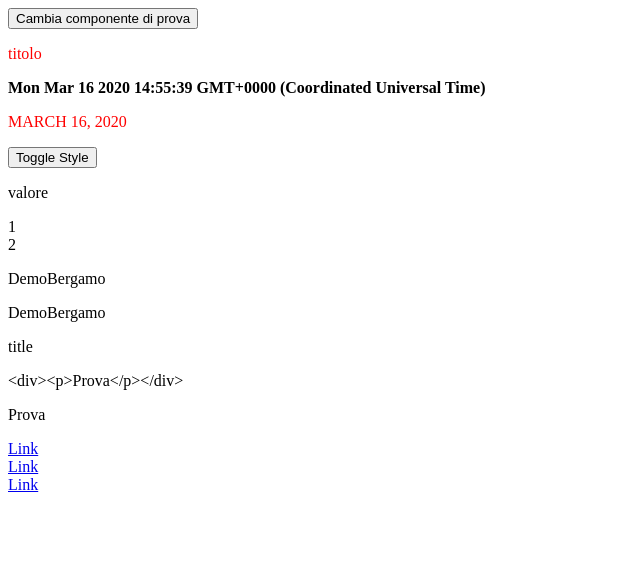
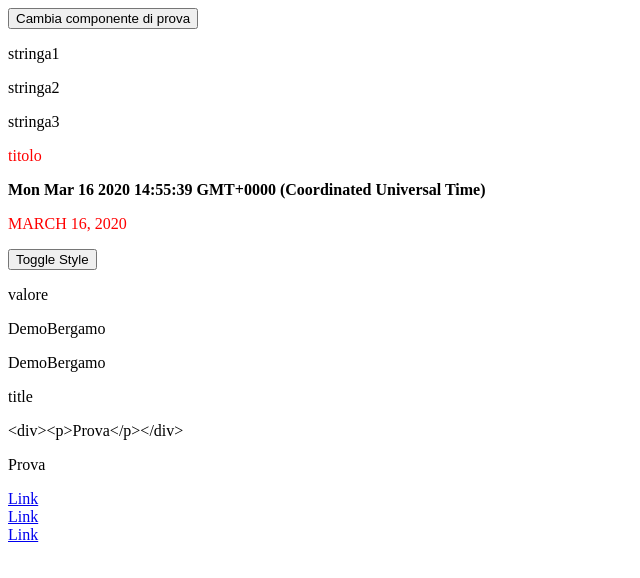
Before and after one commit to LukeSkywa/DemoBergamo, an Angular app: page / in a window 1280 px wide. Shown: the top 578 px of the page, without its empty margins (0-640 px from the left). Built offline with nearby package versions, Linux system fonts and the light colour scheme.

Commit message:
esempio ngfor

```diff
--- a/src/app/primo/primo.component.html
+++ b/src/app/primo/primo.component.html
@@ -1,3 +1,4 @@
+<p *ngFor="let elemento of lista">{{elemento}}</p>
 
 <p [class.colorRed]="toggleStyle" [class.boldStyle]="!toggleStyle">{{titoloInput | lowercase}}</p>
 <p class="boldStyle">{{myDate}}</p>
@@ -7,10 +8,6 @@
 
 <p>{{oggetto?.chiave}} </p>
 <p>{{oggetto1?.chiave}} </p>
-
-<div *ngFor="let pippo of lista">
-    {{pippo}}
-</div>
 <!-- Da preferire l'interpolazione, a meno che non si ha dell'html nella string -->
 <p>{{title}}</p>
 <p [innerHTML]="title"></p>
--- a/src/app/primo/primo.component.ts
+++ b/src/app/primo/primo.component.ts
@@ -6,6 +6,10 @@ import { Component, OnInit, Input } from '@angular/core';
   styleUrls: ['./primo.component.scss']
 })
 export class PrimoComponent implements OnInit {
+
+  lista: string[] = ['stringa1', 'stringa2', 'stringa3'];
+
+
   toggleStyle: boolean = true;
 
   get myStyles() {
@@ -23,8 +27,6 @@ export class PrimoComponent implements OnInit {
   @Input()
   titoloInput: string;
 
-  lista = [1, 2];
-
   myDate: Date = new Date();
 
   oggetto: {chiave: string};
```
